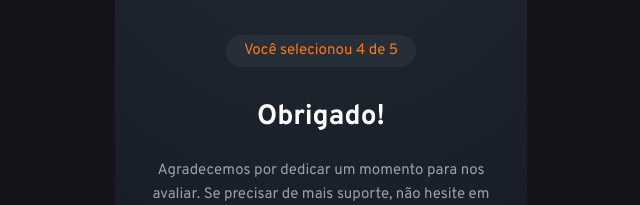
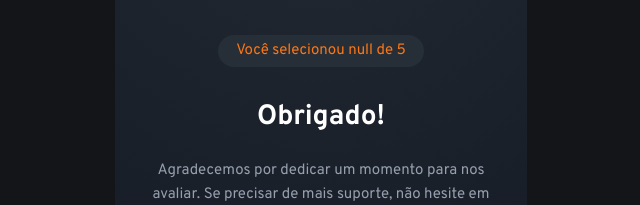
Before and after one commit to Gustavo-Nasci/feedbackgusta, a plain HTML site: page pages/agradecimento.html in a window 1280 px wide. Shown: the part 340-545 px from the top of the page, 319-959 px from the left. Drawn offline with Linux system fonts and the light colour scheme.

Commit message:
javascript do agradecimento

```diff
--- a/pages/agradecimento.html
+++ b/pages/agradecimento.html
@@ -4,6 +4,7 @@
     <meta charset="UTF-8">
     <meta name="viewport" content="width=device-width, initial-scale=1.0">
     <link rel="stylesheet" href="agradecimento.css">
+    <script src="./agradecimento.js" defer></script>
     <link rel="preconnect" href="https://fonts.googleapis.com">
     <link rel="preconnect" href="https://fonts.gstatic.com" crossorigin>
     <link href="https://fonts.googleapis.com/css2?family=Overpass:ital,wght@0,100..900;1,100..900&display=swap" rel="stylesheet">
--- /dev/null
+++ b/pages/agradecimento.js
@@ -0,0 +1,9 @@
+function pegarNota() {
+    let nota = localStorage.getItem("nota")
+
+    let paragrafoNota = document.querySelector(".paragrafo_nota")
+
+    paragrafoNota.innerHTML = `Você selecionou ${nota} de 5`
+}
+
+pegarNota()
```
